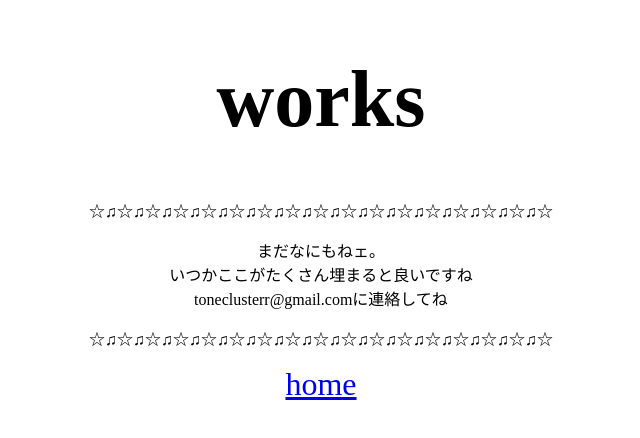
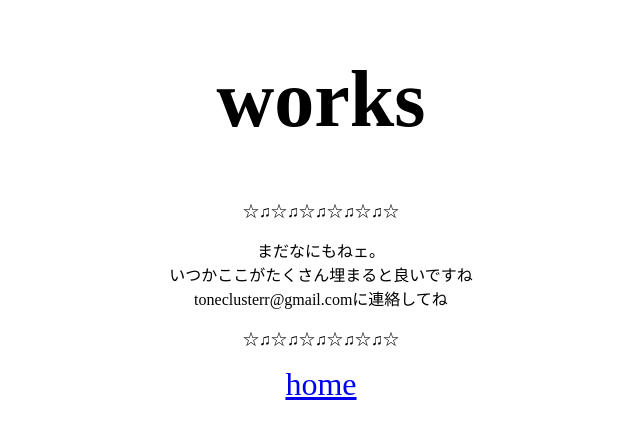
Before and after one commit to toneclusterr/toneclusterr.github.io, a plain HTML site: page works.html in a window 1280 px wide. Shown: the whole page, without its empty margins (319-959 px from the left). Drawn offline with Linux system fonts and the light colour scheme.

Commit message:
Local changes before pull

```diff
--- a/works.html
+++ b/works.html
@@ -11,7 +11,7 @@
     <main>
         <h1>works</h1>
 
-        <p class="starnotes">☆♫☆♫☆♫☆♫☆♫☆♫☆♫☆♫☆♫☆♫☆♫☆♫☆♫☆♫☆♫☆♫☆
+        <p class="starnotes">☆♫☆♫☆♫☆♫☆♫☆
         </p>
 
         <p class="description">まだなにもねェ。<br>
@@ -19,7 +19,7 @@
             toneclusterr@gmail.comに連絡してね
         </p>
 
-        <p class="starnotes">☆♫☆♫☆♫☆♫☆♫☆♫☆♫☆♫☆♫☆♫☆♫☆♫☆♫☆♫☆♫☆♫☆
+        <p class="starnotes">☆♫☆♫☆♫☆♫☆♫☆
         </p>
 
         <a href="index.html" class="home-link">home</a>
```
Also changed, not shown: instrumental.html (+2 -2 lines), releases.html (+3 -3 lines).
